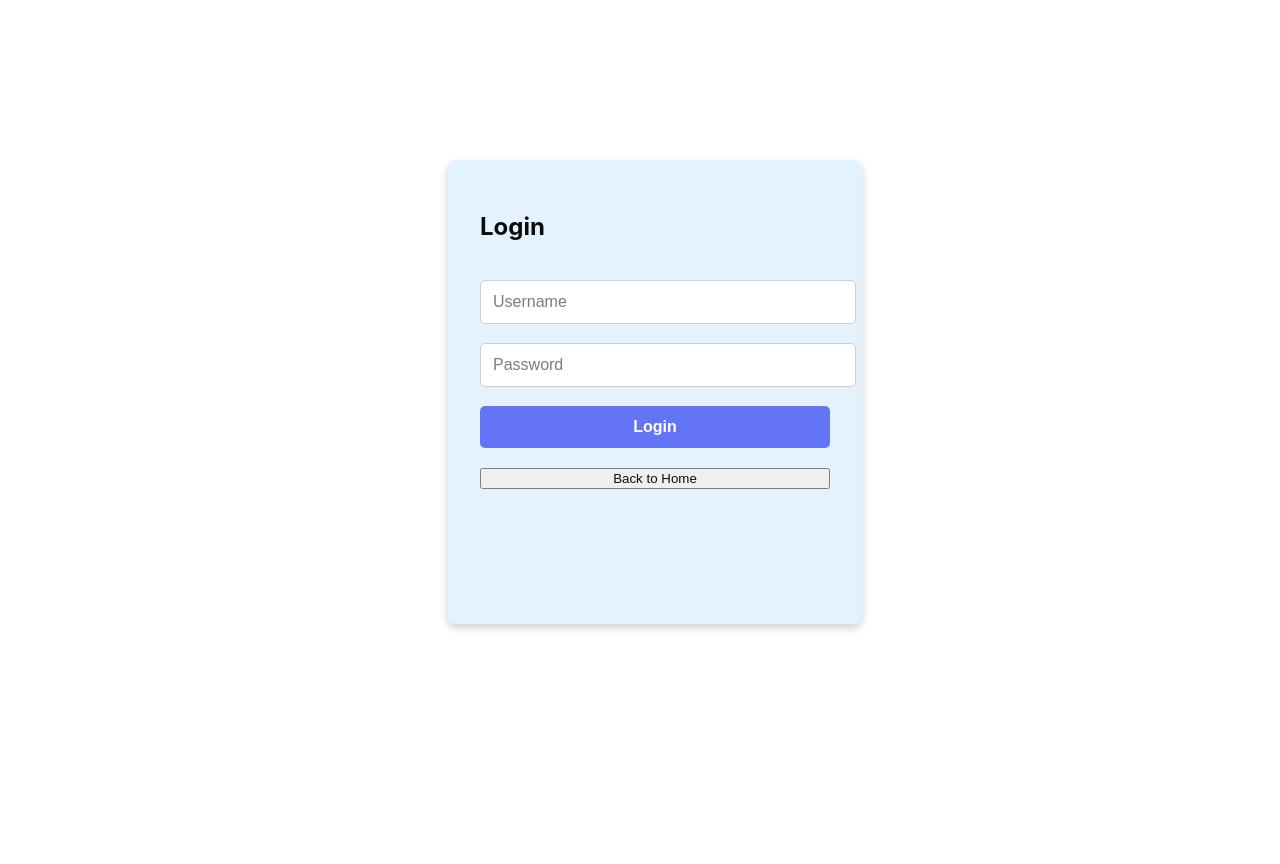
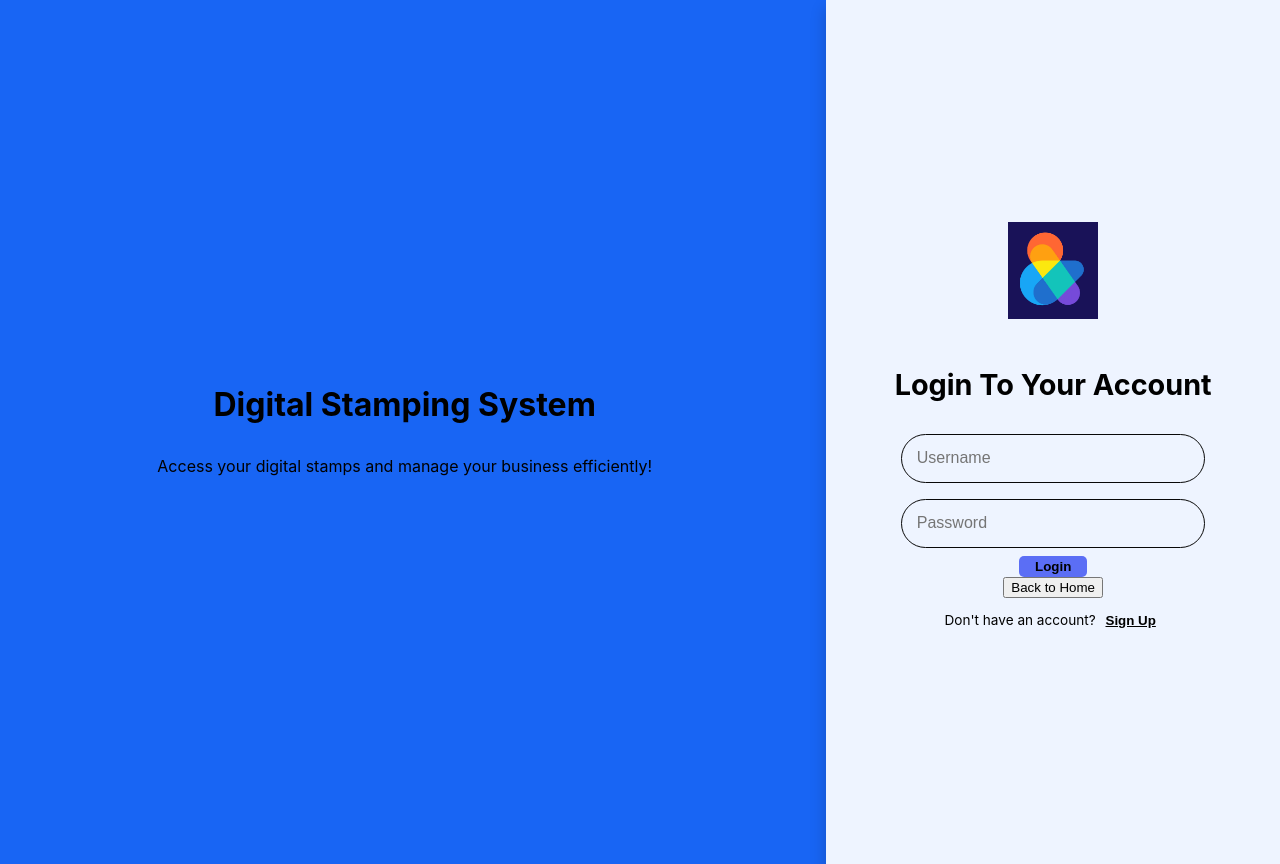
Before and after one commit to Mercykemboi/DocumentStamping, a React (Create React App) app in the folder frontend/: page /login in a window 1280 px wide. Before the commit the page ends 800 px from the top, so only its background shows below. Built offline with nearby package versions, Linux system fonts and the light colour scheme.

Commit message:
fix:login page designs

```diff
--- a/frontend/src/components/LoginModal.css
+++ b/frontend/src/components/LoginModal.css
@@ -1,47 +1,119 @@
-.login-modal {
-    position: absolute;
-    top: 20%;
-    left: 35%; /* Moves login form inside the image */
-    background-color: #e3f2fd;
-    padding: 2rem;
-    width: 350px; /* Increase width */
-    height: 400px;
-
-    border-radius: 8px;
-    box-shadow: 0 4px 10px rgba(0, 0, 0, 0.2);
-    z-index: 10; /* Ensure it appears on top */
-    opacity: 0.95; /* Slight transparency */
+/* Modal Container */
+.login-container {
+  display: flex;
+  height: 100vh;
+  background: linear-gradient(to right, #fafafa, #eef2f3);
 }
 
-  .login-content {
+.login-info {
+  flex: 1;
+  background-color: #1865f4;
+  padding: 2rem;
+  padding-left: 15px;
   display: flex;
   flex-direction: column;
-    gap: 1.2rem; /* Increase spacing */
+  justify-content: center;
+  align-items: center;
+  height: 100%;
+  width: 90%;
+  box-shadow: 0 8px 15px rgba(0, 0, 0, 0.2);
 }
 
-  .login-content input {
-    padding: 0.75rem;
+.login-info h1 {
+  font-size: 2rem;
+  margin-bottom: 1rem;
+  margin-top: 20px;
+}
+
+.login-info p {
   font-size: 1rem;
-    border: 1px solid #ccc;
-    border-radius: 5px;
-    width: 100%;
+  margin-bottom: 1.5rem;
+}
+
+.testimonial {
+  font-style: italic;
+  background: rgba(255, 255, 255, 0.1);
+  padding: 1rem;
+  border-radius: 8px;
+}
+
+.testimonial span {
+  display: block;
+  margin-top: 1rem;
+  font-size: 0.9rem;
+  font-weight: bold;
+}
+
+/* Right Section */
+.login-form {
+  flex: 0.5;
+  background-color: #eef4ff;
+  padding: 2rem;
+  display: flex;
+  flex-direction: column;
+  justify-content: center;
+  align-items: center;
+  height: 100%;
+  width: 40%;
+  box-shadow: 0 8px 15px rgba(0, 0, 0, 0.2);
+}
+
+.login-form h2 {
+  font-size: 1.8rem;
+  margin-bottom: 1.5rem;
+}
+
+.login-form input {
+  background-color: #eef4ff;
+  width: 70%;
+  padding: 0.90rem;
+  margin: 0.5rem 0;
+  border: 1px solid #080808;
+  border-radius: 100px;
+  font-size: 1rem;
+}
+
+.privacy-policy {
+  display: flex;
+  align-items: center;
+  margin: 1rem 0;
+  font-size: 0.85rem;
+}
+
+.privacy-policy input {
+  margin-right: 0.5rem;
+  width: 50px;
 }
 
 .btn-login {
   background-color: #5b6ef5;
-    color: white;
-    padding: 0.75rem;
-    font-size: 1rem;
+  color: black;
+  padding: 0.2rem 1rem;
   border: none;
   border-radius: 5px;
   cursor: pointer;
+  transition: background-color 0.3s ease;
 }
 
-  .btn-close {
-    background-color: #ff4d4d;
-    color: white;
-    padding: 0.5rem;
+.btn-login:hover {
+  background-color: #eef4ff;
+}
+
+.message {
+  color: black;
+  margin: 1rem 0;
+  text-align: center;
+}
+
+.login-form p {
+  font-size: 0.85rem;
+}
+
+.login-form p button {
+  background: none;
+  background-color: #eef4ff;
   border: none;
-    border-radius: 5px;
   cursor: pointer;
+  font-weight: bold;
+  text-decoration: underline;
 }
--- a/frontend/src/components/LoginModal.js
+++ b/frontend/src/components/LoginModal.js
@@ -1,12 +1,13 @@
 import React, { useState } from "react";
-import { useNavigate } from "react-router-dom"; // Import useNavigate
+import { useNavigate } from "react-router-dom";
 import "./LoginModal.css";
+import Logo from "../images/Logo.png";
 
 const LoginModal = ({ closeModal }) => {
   const [username, setUsername] = useState("");
   const [password, setPassword] = useState("");
   const [message, setMessage] = useState("");
-  const navigate = useNavigate(); // Initialize navigate
+  const navigate = useNavigate();
 
   const handleLogin = async () => {
     try {
@@ -16,7 +17,7 @@ const LoginModal = ({ closeModal }) => {
           "Content-Type": "application/json",
         },
         body: JSON.stringify({
-          username, // Ensure backend accepts this field name
+          username,
           password,
         }),
       });
@@ -25,15 +26,11 @@ const LoginModal = ({ closeModal }) => {
 
       if (response.ok) {
         setMessage("Login successful!");
-        // Save the authentication token in localStorage
-        localStorage.setItem("authToken", data.access); // Save the access token
+        localStorage.setItem("authToken", data.access);
         localStorage.setItem("refreshToken", data.refresh);
         localStorage.setItem("username", username);
-        console.log(username);
-
-        // Redirect to dashboard after successful login
         navigate("/dashboard");
-        closeModal(); // Close the modal on success
+        closeModal();
       } else {
         setMessage(data.message || "Login failed. Please try again.");
       }
@@ -48,10 +45,20 @@ const LoginModal = ({ closeModal }) => {
   };
 
   return (
+    <div className="login-container">
+      <div className="login-info">
+        <h1>Digital Stamping System</h1>
+        <p>Access your digital stamps and manage your business efficiently!</p>
+      </div>
 
-    <div className="login-modal">
-      <div className="login-content">
-        <h2>Login</h2>
+      <div className="login-form">
+        {/* Logo */}
+        <img
+          src={Logo} // Replace with the actual path to your logo
+          alt="Logo"
+          className="register-logo"
+        />
+        <h2>Login To Your Account</h2>
         <input
           type="text"
           placeholder="Username"
@@ -64,16 +71,17 @@ const LoginModal = ({ closeModal }) => {
           value={password}
           onChange={(e) => setPassword(e.target.value)}
         />
+        {message && <p className="message">{message}</p>}
         <button className="btn-login" onClick={handleLogin}>
           Login
         </button>
-        {message && <p className="message">{message}</p>}
-        {/* <button className="btn-close" onClick={closeModal}>
-          Close
-        </button> */}
-         <button className="btn-back-to-home" onClick={handleBackToHome}>
+        <button className="btn-back-to-home" onClick={handleBackToHome}>
           Back to Home
         </button>
+        <p>
+          Don't have an account?{" "}
+          <button onClick={() => navigate("/register")}>Sign Up</button>
+        </p>
       </div>
     </div>
   );
--- a/frontend/src/components/Register.css
+++ b/frontend/src/components/Register.css
@@ -2,7 +2,8 @@
 html, body {
   height: 100%;
   margin: 0;
-  overflow: hidden;  /* Prevent scrolling */
+  /* overflow: hidden;  */
+   /* Prevent scrolling */
 }
 
 /* Parent Container */
```
Lines whose indentation alone changed are shown as unchanged.
